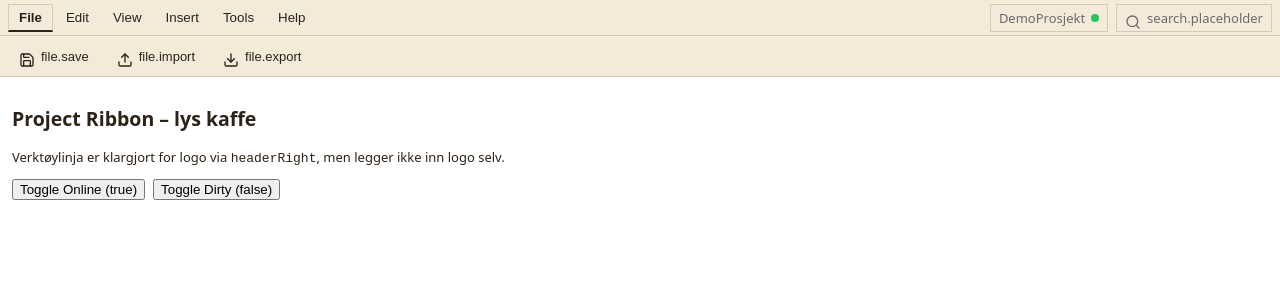
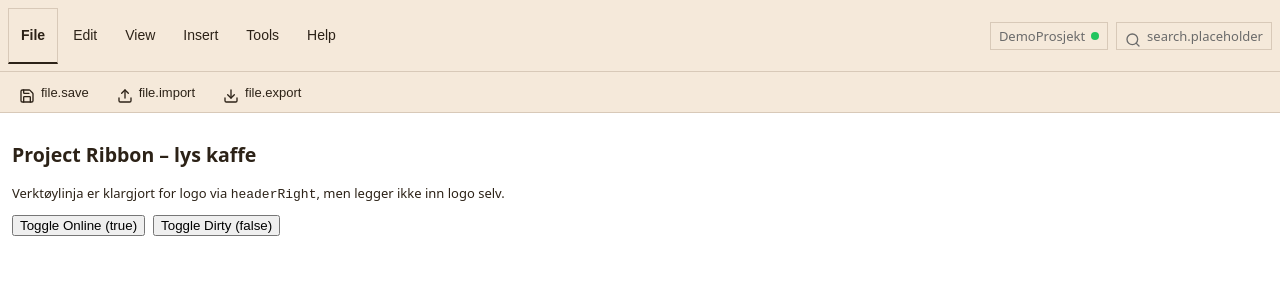
Before and after one commit to Hypermicro-code/TableCore, a React (Vite) app: page / in a window 1280 px wide. Shown: the top 300 px of the page. Built offline with nearby package versions, Linux system fonts and the light colour scheme.

Commit message:
Update index.css

```diff
--- a/src/index.css
+++ b/src/index.css
@@ -189,6 +189,29 @@ input[type="search"]{
   outline: 2px solid var(--coffee-focus);
   outline-offset: 2px;
 }
+/* === Øk høyden på verktøylinja (menylinja) === */
+:root {
+  --menubar-h: 72px; /* dobbelt så høy som tidligere */
+}
+
+/* Juster vertikal plassering for innholdet så det ikke ser for kompakt ut */
+.menubar {
+  height: var(--menubar-h);
+  padding: 0 var(--pad);
+  align-items: center;
+}
+
+/* Tilpass tab-høyde og knappestørrelse til ny høyde */
+.menu-tab {
+  height: calc(var(--menubar-h) - 16px);
+  padding: 0 12px;
+  font-size: 14px;
+}
+
+/* Hvis du ønsker logoen litt større: */
+.menu-logo img {
+  height: 28px; /* tidligere 18px */
+}
 
 /* ===== Sideinnhold (demo) ===== */
 .page{ padding: 12px; }
```
